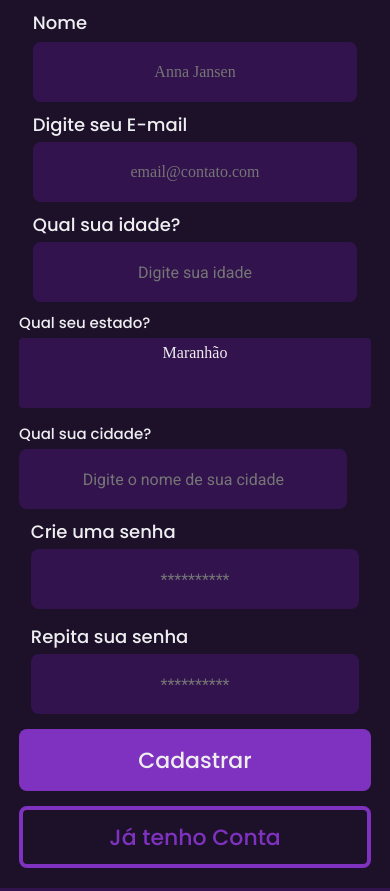
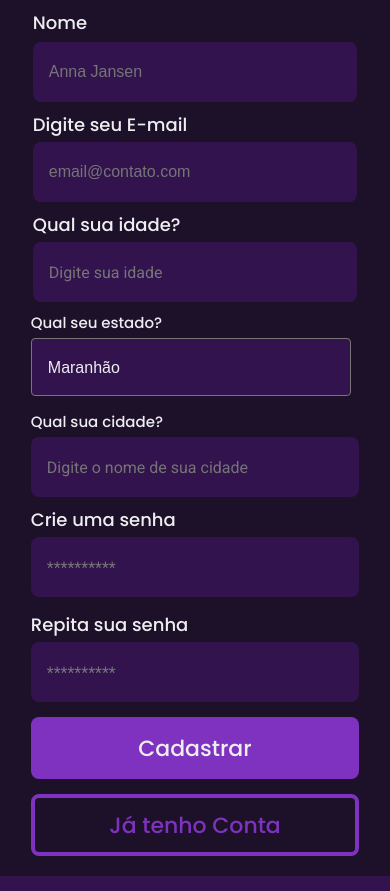
Before and after one commit to EdsonKL/Site-Jogo-3Doors, a website: page index.html in a window 390 px wide. Shown: the part 2907-3798 px from the top of the page. Drawn offline with Linux system fonts and the light colour scheme; a web font is replaced by a local one.

Commit message:
Teste de responsividade iphone- apearence:none em todos

```diff
--- a/src/home/style.css
+++ b/src/home/style.css
@@ -328,7 +328,7 @@ header {
     font-size: 14px;
   }
   input {
-    all: unset;
+    appearance: none;
 
     width: 507px;
     height: 48px;
@@ -394,7 +394,8 @@ header {
       font-size: 14px;
     }
     input {
-      all: unset;
+      appearance: none;
+
 
       width: 507px;
       height: 48px;
@@ -441,7 +442,8 @@ header {
       font-size: 14px;
     }
     input {
-      all: unset;
+      appearance: none;
+
 
       background-color: #32134e;
       font-size: 16px;
@@ -502,7 +504,8 @@ header {
       font-size: 14px;
     }
     select {
-      all: unset;
+      appearance: none;
+
 
       padding: 6px 16px;
       background-color: #32134e;
@@ -512,7 +515,8 @@ header {
       color: #eeeef0;
     }
     input {
-      all: unset;
+      appearance: none;
+
 
       background-color: #32134e;
       font-size: 16px;
@@ -587,7 +591,8 @@ header {
       font-size: 14px;
     }
     input {
-      all: unset;
+      appearance: none;
+
 
       background-color: #32134e;
       font-size: 16px;
@@ -654,6 +659,8 @@ header {
     }
   }
   #buttonSignup {
+    appearance: none;
+
     display: flex;
     margin-top: 10px;
     width: 150px;
@@ -682,6 +689,8 @@ header {
     background-color: #632694;
   }
   #buttonSignin {
+    appearance: none;
+
     display: flex;
     margin-top: 10px;
     width: 190px;
```
